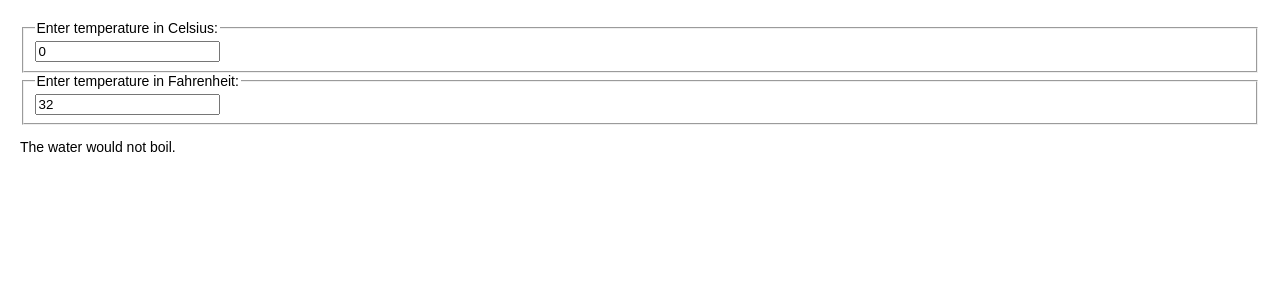
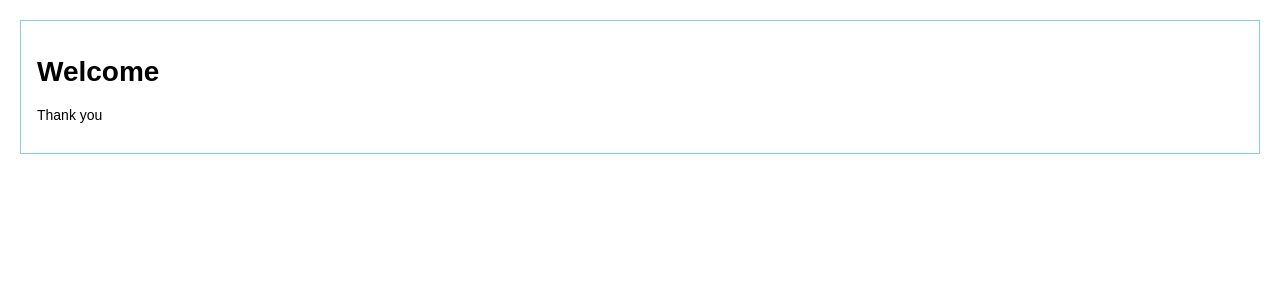
Before and after one commit to yuma-matsui/react_projects, a React (Create React App) app in the folder react-tutorial/: page / in a window 1280 px wide. Shown: the top 300 px of the page. Built offline with nearby package versions, Linux system fonts and the light colour scheme.

Commit message:
ReactNodeを子コンポーネントに受けた和す方法を学んだ

```diff
--- a/react-tutorial/src/index.jsx
+++ b/react-tutorial/src/index.jsx
@@ -188,4 +188,28 @@ const Calculator = () => {
   )
 }
 
-root.render(<Calculator />)
+const FancyBorder = ({ color, children }) => {
+  return (
+    <div
+      style={{
+        border: `1px solid ${color}`,
+        padding: '16px'
+      }}
+    >
+      { children}
+    </div>
+  )
+}
+
+const WelcomeDialog = () => {
+  return (
+    <FancyBorder
+      color='skyblue'
+    >
+      <h1>Welcome</h1>
+      <p>Thank you</p>
+    </FancyBorder>
+  )
+}
+
+root.render(<WelcomeDialog />)
```
